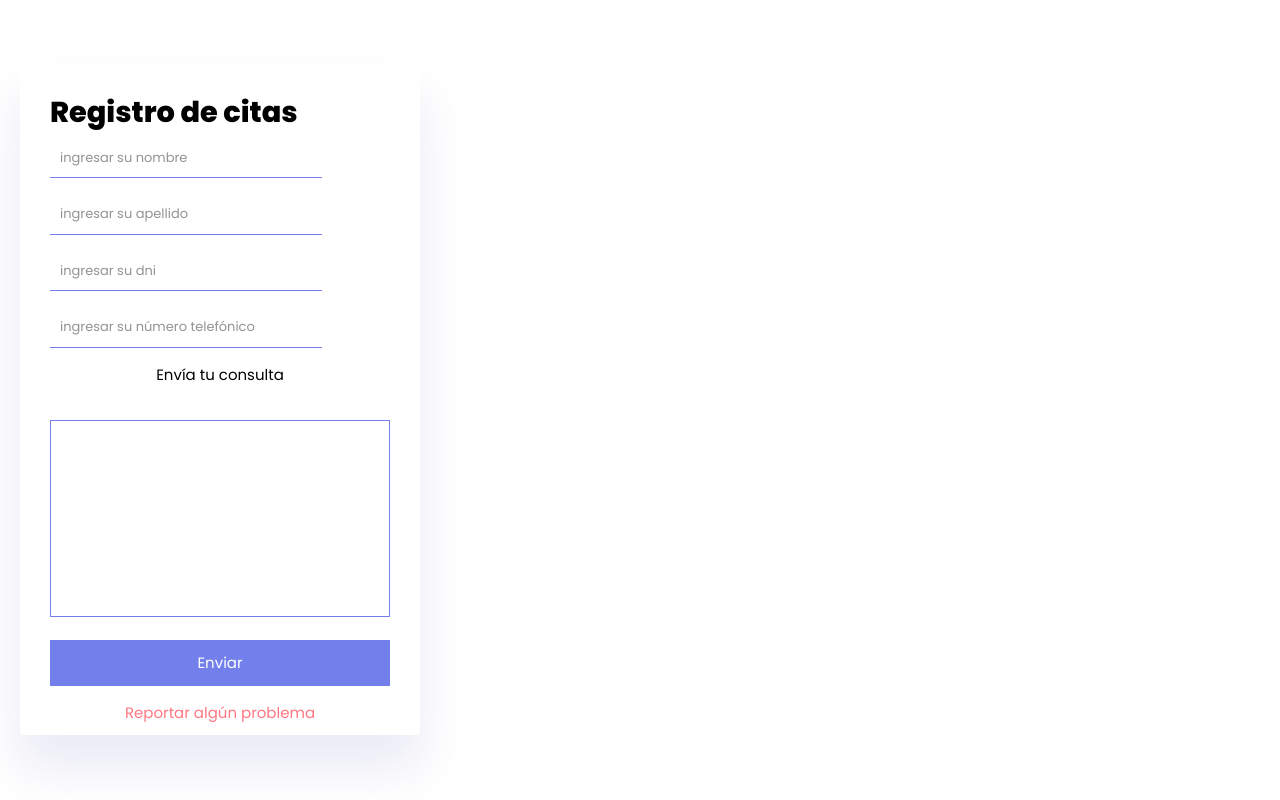
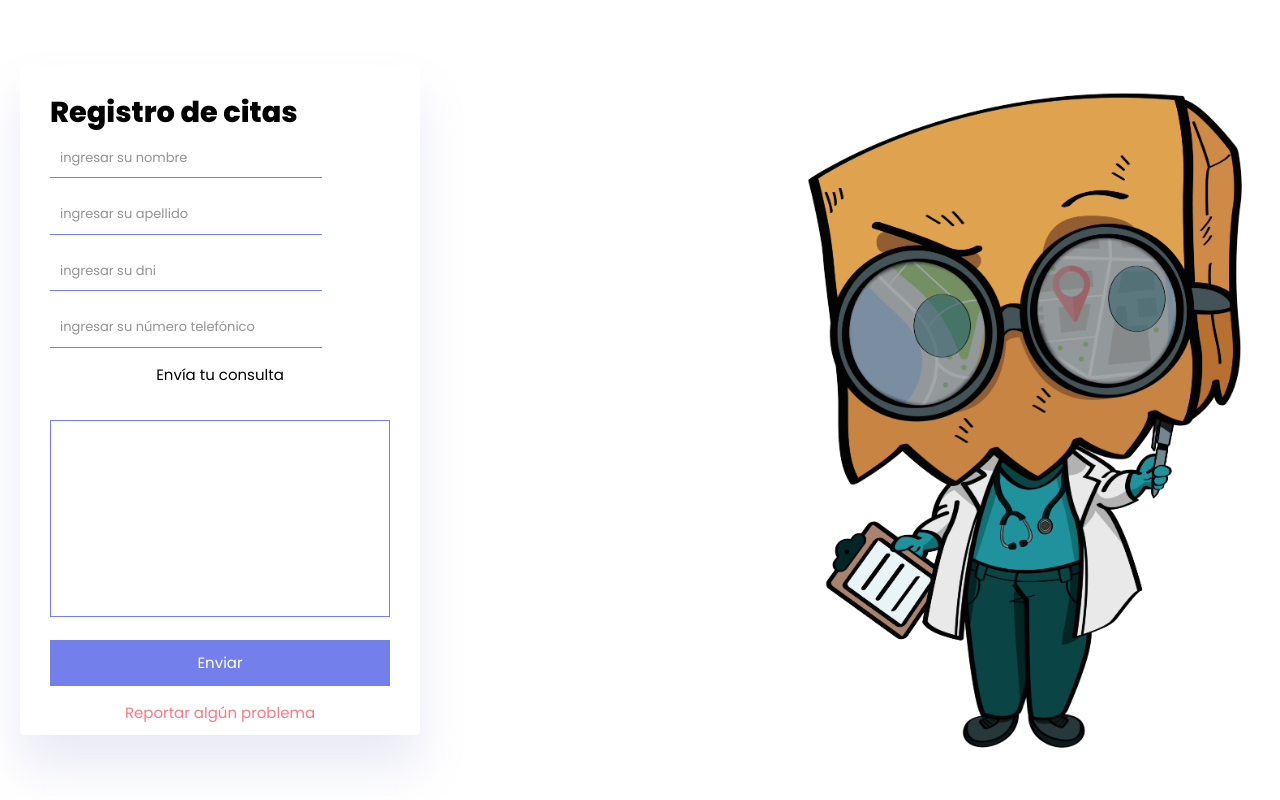
Before and after one commit to sergioStanly01/Ferret-Brown, a plain HTML site: page reservar_cita.html in a window 1280 px wide. Drawn offline with nearby package versions, Linux system fonts and the light colour scheme.

Commit message:
cambio202-04

```diff
--- a/reservar_cita.html
+++ b/reservar_cita.html
@@ -21,7 +21,7 @@
         <input type="submit" value="Enviar" class="botons" id="send">
         <p><a href="#" id="report">Reportar algún problema</a></p>
     </form>
-    <img src="./img/complementoS/img.png" alt="" class="huron">
+    <img src="./images1/Doc.png" alt="" class="huron">
     <script src="./reservar_cita.js"></script>
 <script src="https://cdn.jsdelivr.net/npm/bootstrap@5.1.3/dist/js/bootstrap.bundle.min.js"
     integrity="sha384-ka7Sk0Gln4gmtz2MlQnikT1wXgYsOg+OMhuP+IlRH9sENBO0LRn5q+8nbTov4+1p"
```
Also changed, not shown: images1/Doc.png (added).
